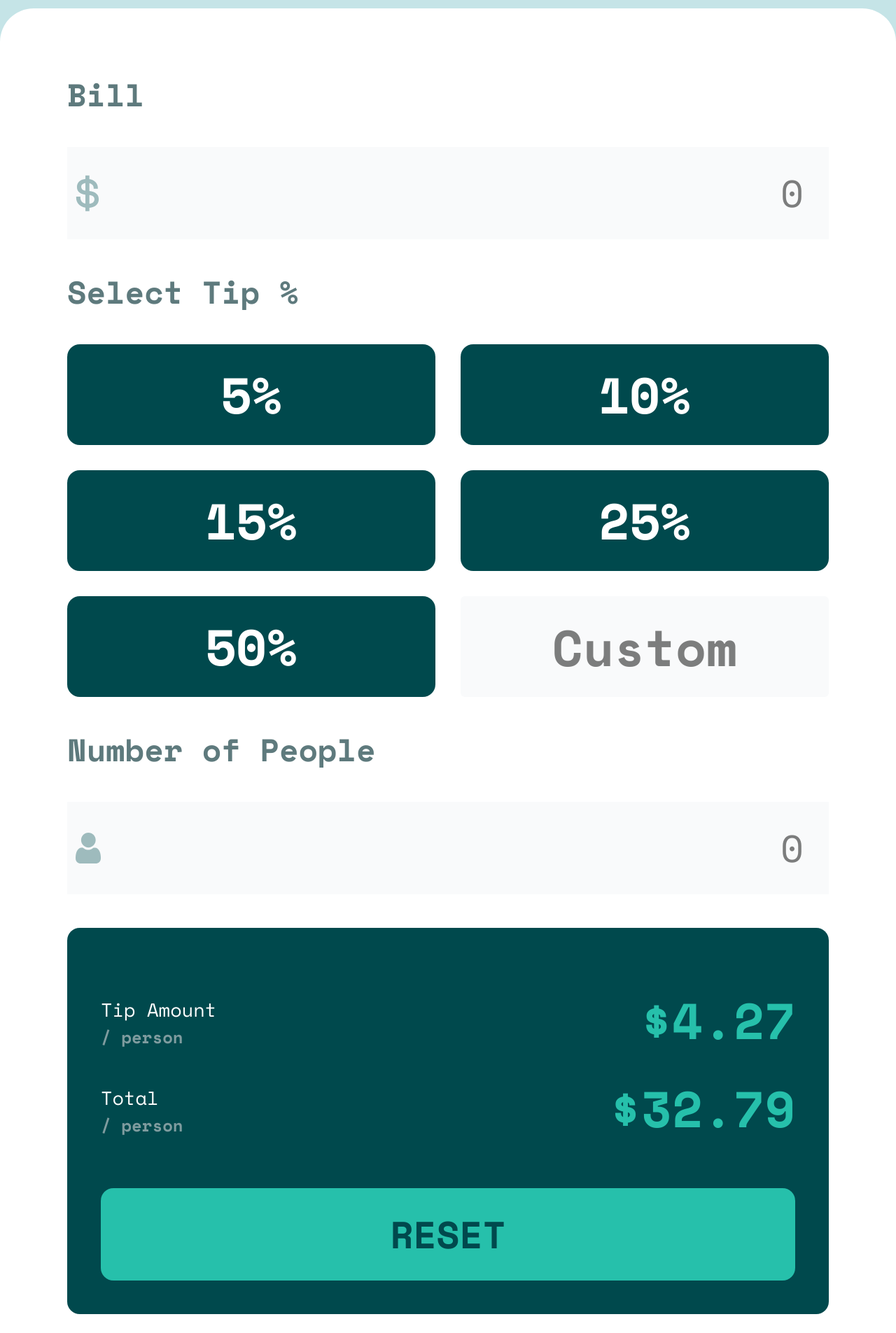
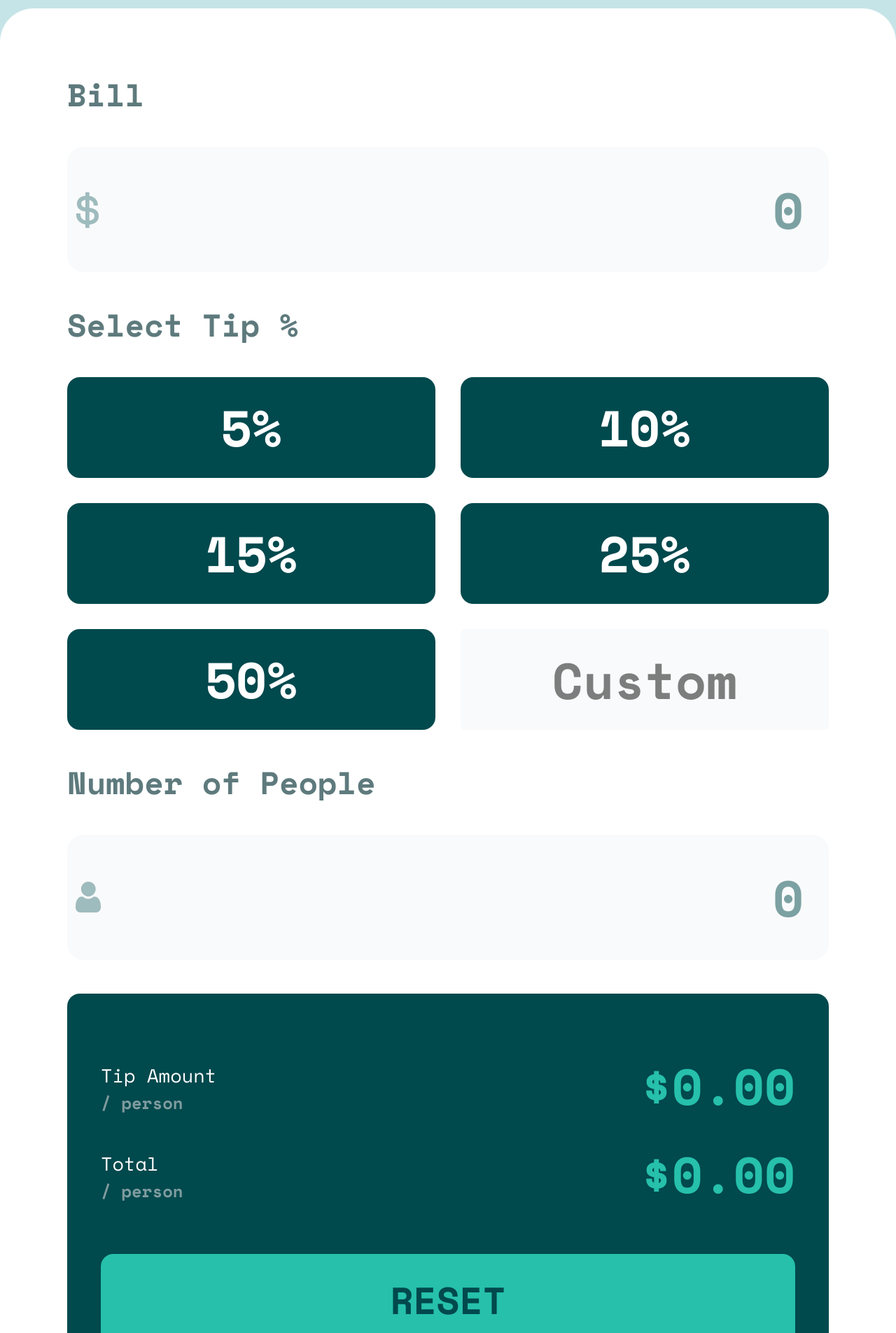
Before and after one commit to frontend-rustyff12/11-tip-calculator-app, a React (Vite) app: page / in a window 1280 px wide. Shown: the part 420-2325 px from the top of the page at 70% size. Built offline with nearby package versions, Linux system fonts and the light colour scheme.

Commit message:
moved custom classes to own file. Start of state logic

```diff
--- a/src/Form.jsx
+++ b/src/Form.jsx
@@ -1,8 +1,31 @@
+import { useState } from "react";
+import { btnClass, labelClass, inputClass } from "./customClasses";
 export default function Form() {
-  const btnClass =
-    "bg-cust-Green-900 py-6 px-8 rounded-xl text-cust-White font-bold text-5xl hover:bg-cust-Green-400 cursor-pointer";
+  const [total, setTotal] = useState("");
+  const [headCount, setHeadCount] = useState("");
+  const [tipPercent, setTipPercent] = useState("");
+  const [tipPerPerson, setTipPerPerson] = useState("$0.00");
+  const [totalPerPerson, setTotalPerPerson] = useState("$0.00");
+  const [validState, setValidState] = useState(true);
 
-  const labelClass = "text-3xl text-cust-Grey-500 font-bold";
+  function handleTotal(e) {
+    setTotal(e.target.value);
+  }
+
+  function handleHeadCount(e) {
+    setHeadCount(e.target.value);
+  }
+
+  function handleClick(e) {
+    e.preventDefault();
+    if (headCount === "") {
+      setValidState(false);
+      return;
+    }
+    setValidState(true);
+    const amount = e.target.value;
+    setTipPercent(amount);
+  }
 
   return (
     <form className="bg-cust-White h-full rounded-t-4xl p-16 grid grid-cols-1 grid-rows-auto gap-8">
@@ -12,8 +35,10 @@ export default function Form() {
         </label>
         <input
           type="text"
-          className="bg-[url('/icon-dollar.svg')] bg-no-repeat bg-[0.5rem_center] bg-[length:1.5rem] bg-gray-50 text-right pl-8 p-6 mt-8 text-4xl"
+          className={`bg-[url('/icon-dollar.svg')] ${inputClass}`}
           name="bill"
+          value={total}
+          onChange={handleTotal}
           placeholder="0"
         />
       </div>
@@ -22,11 +47,21 @@ export default function Form() {
           Select Tip %
         </label>
         <div className="grid grid-cols-2 grid-rows-3 gap-6 mt-8">
-          <button className={btnClass}>5%</button>
-          <button className={btnClass}>10%</button>
-          <button className={btnClass}>15%</button>
-          <button className={btnClass}>25%</button>
-          <button className={btnClass}>50%</button>
+          <button onClick={handleClick} className={btnClass} value="5">
+            5%
+          </button>
+          <button onClick={handleClick} className={btnClass} value="10">
+            10%
+          </button>
+          <button onClick={handleClick} className={btnClass} value="15">
+            15%
+          </button>
+          <button onClick={handleClick} className={btnClass} value="25">
+            25%
+          </button>
+          <button onClick={handleClick} className={btnClass} value="50">
+            50%
+          </button>
           <label htmlFor="custom" className="hidden"></label>
           <input
             className="placeholder:text-center text-right p-2 bg-gray-50 rounded text-5xl font-bold"
@@ -37,13 +72,26 @@ export default function Form() {
         </div>
       </div>
       <div className="flex flex-col">
-        <label className={labelClass} htmlFor="head-count">
-          Number of People
-        </label>
+        <div className="flex justify-between items-center">
+          <label className={labelClass} htmlFor="head-count">
+            Number of People
+          </label>
+          <p
+            className={`text-2xl text-red-400 font-bold ${
+              validState ? "hidden" : ""
+            }`}
+          >
+            Can't be zero
+          </p>
+        </div>
         <input
           type="text"
-          className="bg-[url('/icon-person.svg')] bg-no-repeat bg-[0.5rem_center] bg-[length:1.5rem] bg-gray-50 text-right pl-8 p-6 mt-8 text-4xl"
-          name="Head-count"
+          className={`bg-[url('/icon-person.svg')] ${inputClass} ${
+            validState ? "" : "border border-red-500 rounded p-2"
+          }`}
+          name="head-count"
+          value={headCount}
+          onChange={handleHeadCount}
           placeholder="0"
         />
       </div>
@@ -56,7 +104,9 @@ export default function Form() {
                 / person
               </p>
             </div>
-            <p className="text-cust-Green-400 font-bold text-5xl">$4.27</p>
+            <p className="text-cust-Green-400 font-bold text-5xl">
+              {tipPerPerson}
+            </p>
           </div>
 
           <div className="flex justify-between">
@@ -66,7 +116,9 @@ export default function Form() {
                 / person
               </p>
             </div>
-            <p className="text-cust-Green-400 font-bold text-5xl">$32.79</p>
+            <p className="text-cust-Green-400 font-bold text-5xl">
+              {totalPerPerson}
+            </p>
           </div>
         </div>
         <button className="bg-cust-Green-400 p-6 rounded-xl text-cust-Green-900 font-bold text-4xl hover:bg-cust-Green-400 cursor-pointer uppercase">
--- /dev/null
+++ b/src/customClasses.js
@@ -0,0 +1,7 @@
+export const btnClass =
+  "bg-cust-Green-900 py-6 px-8 rounded-xl text-cust-White font-bold text-5xl hover:bg-cust-Green-400 cursor-pointer";
+
+export const labelClass = "text-3xl text-cust-Grey-500 font-bold";
+
+export const inputClass =
+  "bg-no-repeat bg-[0.5rem_center] bg-[length:1.5rem] bg-gray-50 text-right pl-8 p-6 mt-8 text-5xl text-cust-Green-900 font-bold  focus:outline rounded-2xl focus:outline-4 focus:outline-cust-Green-900";
```
